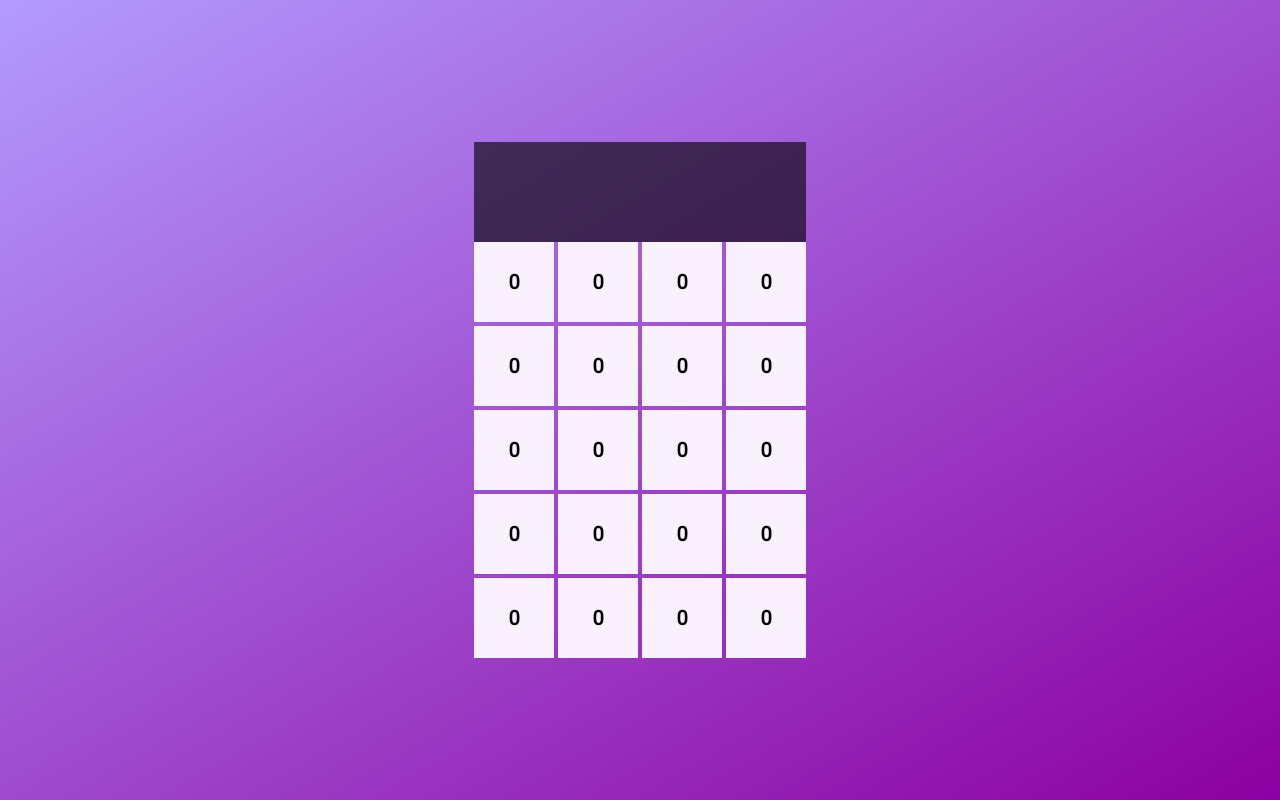
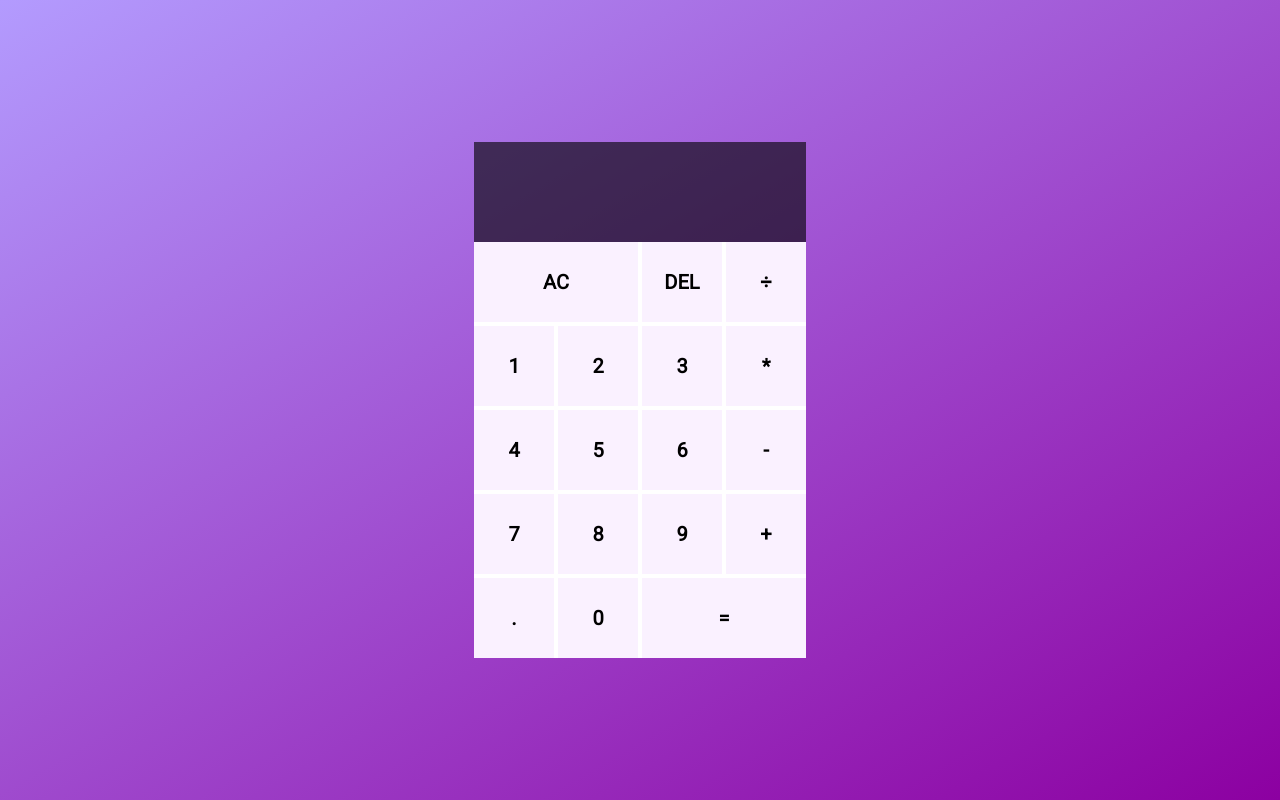
Before and after one commit to k1163172/calculator, a plain HTML site: page index.html in a window 1280 px wide. Drawn offline with Linux system fonts and the light colour scheme.

Commit message:
기본 UI 완성

```diff
--- a/index.html
+++ b/index.html
@@ -20,38 +20,33 @@
         <div class="cal-header">
         </div>
         <div class="cal-body">
-
+          <div class="cal-space">
+            <button class="space-2">AC</button>
+            <button>DEL</button>
+            <button>÷</button>
           </div>
           <div class="cal-space">
-        <button>0</button>
-        <button>0</button>
-        <button>0</button>
-        <button>0</button>
+            <button>1</button>
+            <button>2</button>
+            <button>3</button>
+            <button>*</button>
           </div>
           <div class="cal-space">
-        <button>0</button>
-        <button>0</button>
-        <button>0</button>
-        <button>0</button>
+            <button>4</button>
+            <button>5</button>
+            <button>6</button>
+            <button>-</button>
           </div>
           <div class="cal-space">
-        <button>0</button>
-        <button>0</button>
-        <button>0</button>
-        <button>0</button>
+            <button>7</button>
+            <button>8</button>
+            <button>9</button>
+            <button>+</button>
           </div>
           <div class="cal-space">
+            <button>.</button>
             <button>0</button>
-        <button>0</button>
-        <button>0</button>
-        <button>0</button>
-      </div>
-      <div class="cal-space">
-        <button>0</button>
-        <button>0</button>
-        <button>0</button>
-        <button>0</button>
-      </div>
+            <button class="space-2">=</button>
           </div>
         </div>
       </div>
```
Also changed, not shown: 1 other file. Lines whose indentation alone changed are shown as unchanged.
